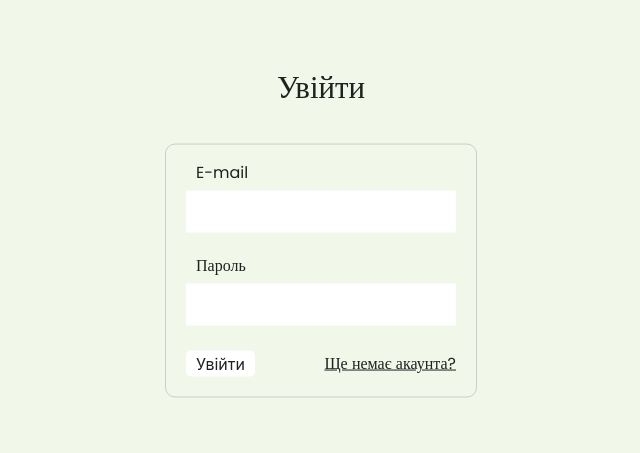
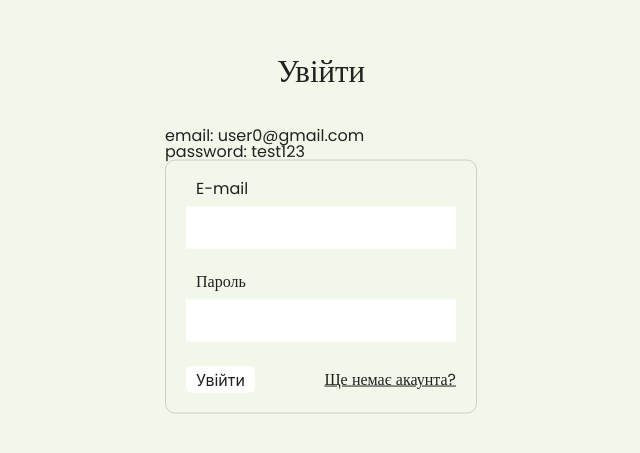
Before and after one commit to PetroYar/ElitTech-fronend, a React (Vite) app: page /login in a window 1280 px wide. Shown: the part 165-618 px from the top of the page, without its empty margins (319-959 px from the left). Built offline with nearby package versions, Linux system fonts and the light colour scheme.

Commit message:
test auth

```diff
--- a/src/pages/Login/Login.jsx
+++ b/src/pages/Login/Login.jsx
@@ -29,7 +29,12 @@ const Login = () => {
 
   return (
     <div className={styles.container}>
+
       <h1>Увійти</h1>
+
+      <span>email: user0@gmail.com</span>
+      <br />
+    <span>password: test123</span>
       <Formik
         initialValues={{
           email: "",
```
